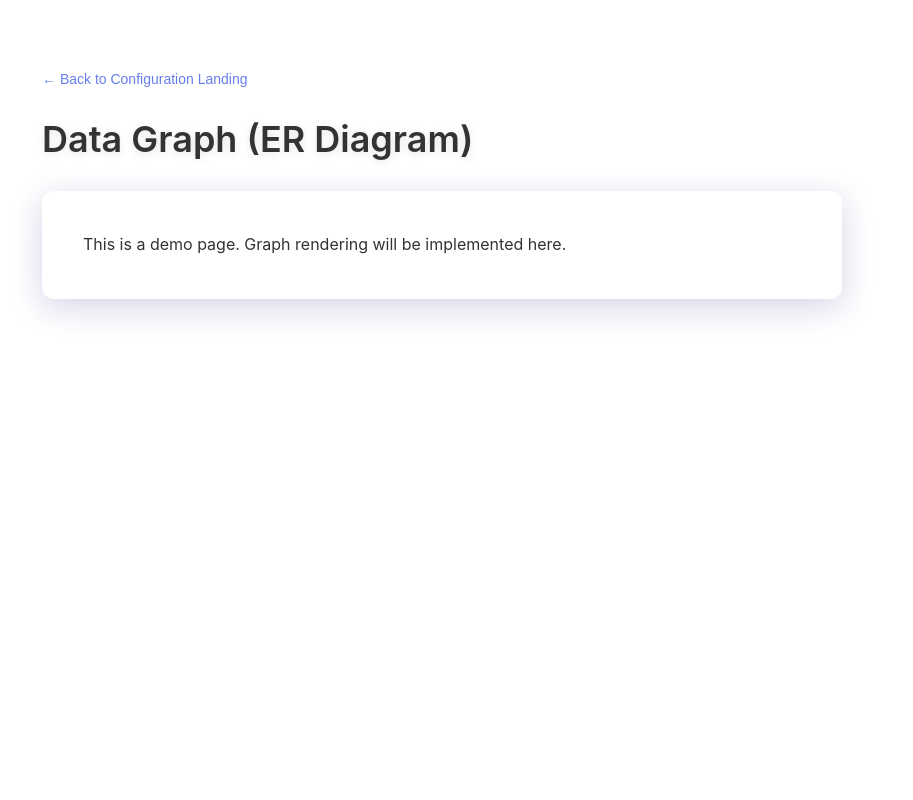
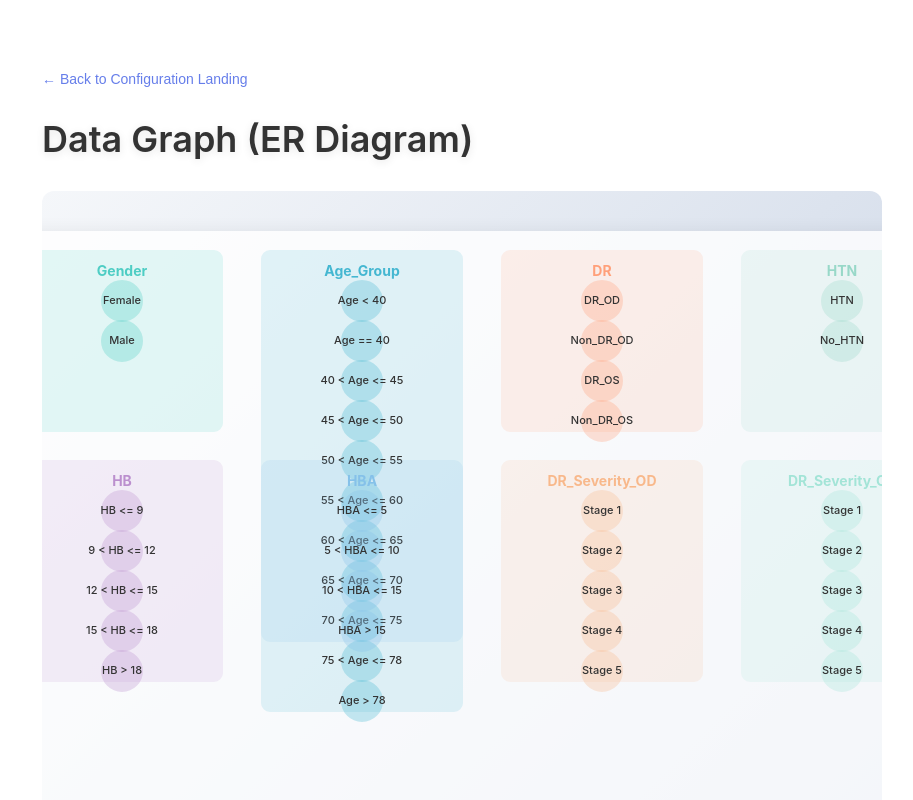
Before and after one commit to sheikSAR/version_2_ckd, a React (Vite) app: page /configurator/data-graph in a window 1280 px wide. Shown: the top 800 px of the page, without its empty margins (198-1111 px from the left). Built offline with nearby package versions, Linux system fonts and the light colour scheme.

Commit message:
completionId: cgen-0fa354f955c445149481b4320366b85f
cgen-0fa354f955c445149481b4320366b85f

```diff
--- a/src/pages/DataGraphPage.tsx
+++ b/src/pages/DataGraphPage.tsx
@@ -1,5 +1,6 @@
 import React from 'react'
 import { useNavigate } from 'react-router-dom'
+import DataGraphVisualization from '../components/DataGraphVisualization'
 import '../styles/ConfiguratorDemoPage.css'
 
 const DataGraphPage = () => {
@@ -14,9 +15,7 @@ const DataGraphPage = () => {
 
         <h1 className="demo-page-title">Data Graph (ER Diagram)</h1>
 
-        <div className="demo-page-card">
-          <p className="demo-page-text">This is a demo page. Graph rendering will be implemented here.</p>
-        </div>
+        <DataGraphVisualization />
       </div>
     </div>
   )
```
